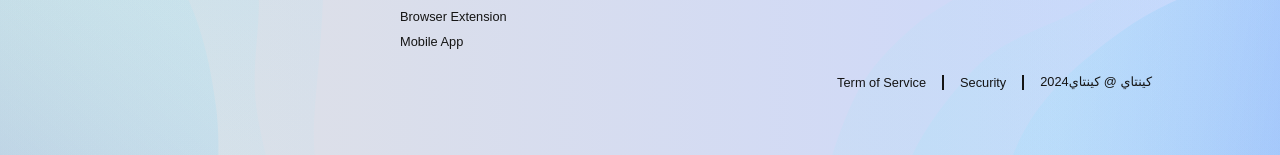
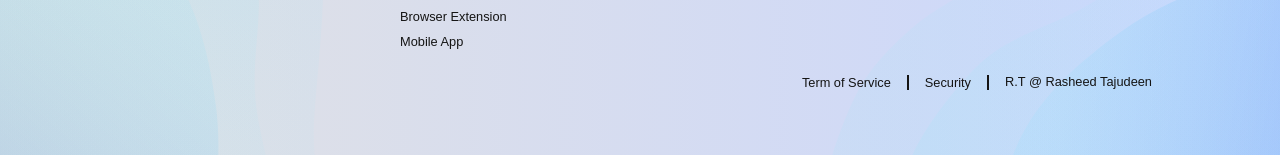
Before and after one commit to Arshad3908/SCISSORS-, a website built with Vite: page login.html in a window 1280 px wide. Shown: the part 1014-1169 px from the top of the page. Built offline with nearby package versions, Linux system fonts and the light colour scheme.

Commit message:
first commit

```diff
--- a/login.html
+++ b/login.html
@@ -3,7 +3,7 @@
   <head>
     <meta charset="UTF-8" />
     <meta name="viewport" content="width=device-width, initial-scale=1.0" />
-    <title>Scissor كينتاي</title>
+    <title>Rasheed Tajudeen</title>
     <link rel="stylesheet" href="https://cdnjs.cloudflare.com/ajax/libs/font-awesome/6.5.1/css/all.min.css">
     <link rel="stylesheet" href="loginstyle.css">
     <script type="module" src="loginfirebaseauth.js"></script>
@@ -254,9 +254,9 @@
             href="#"
             target="_blank"
             rel="noopener"
-            >كينتاي</a
+            >R.T</a
           >
-          @ كينتاي2024
+          @ Rasheed Tajudeen
         </p>
       </div>
     </footer>
```
